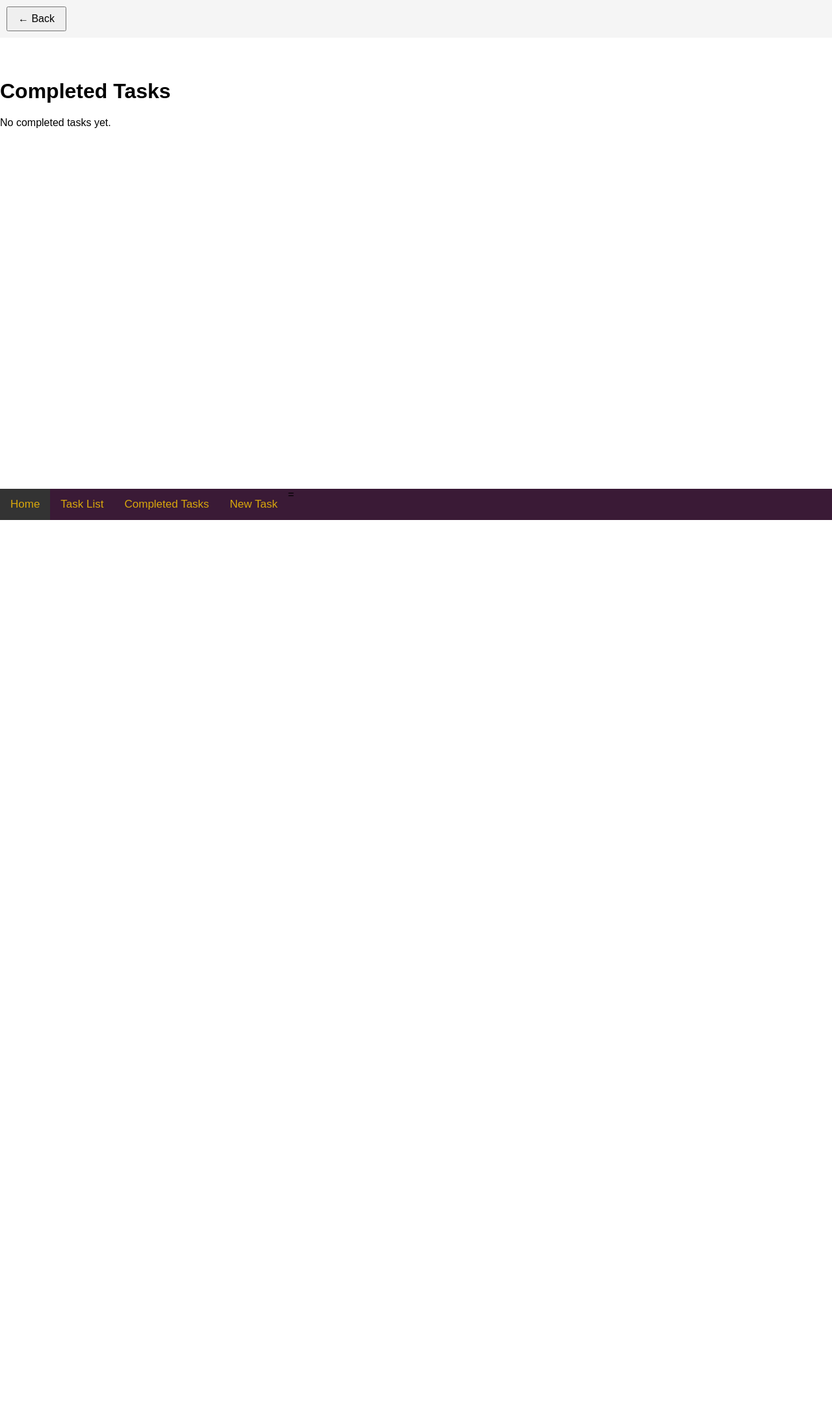
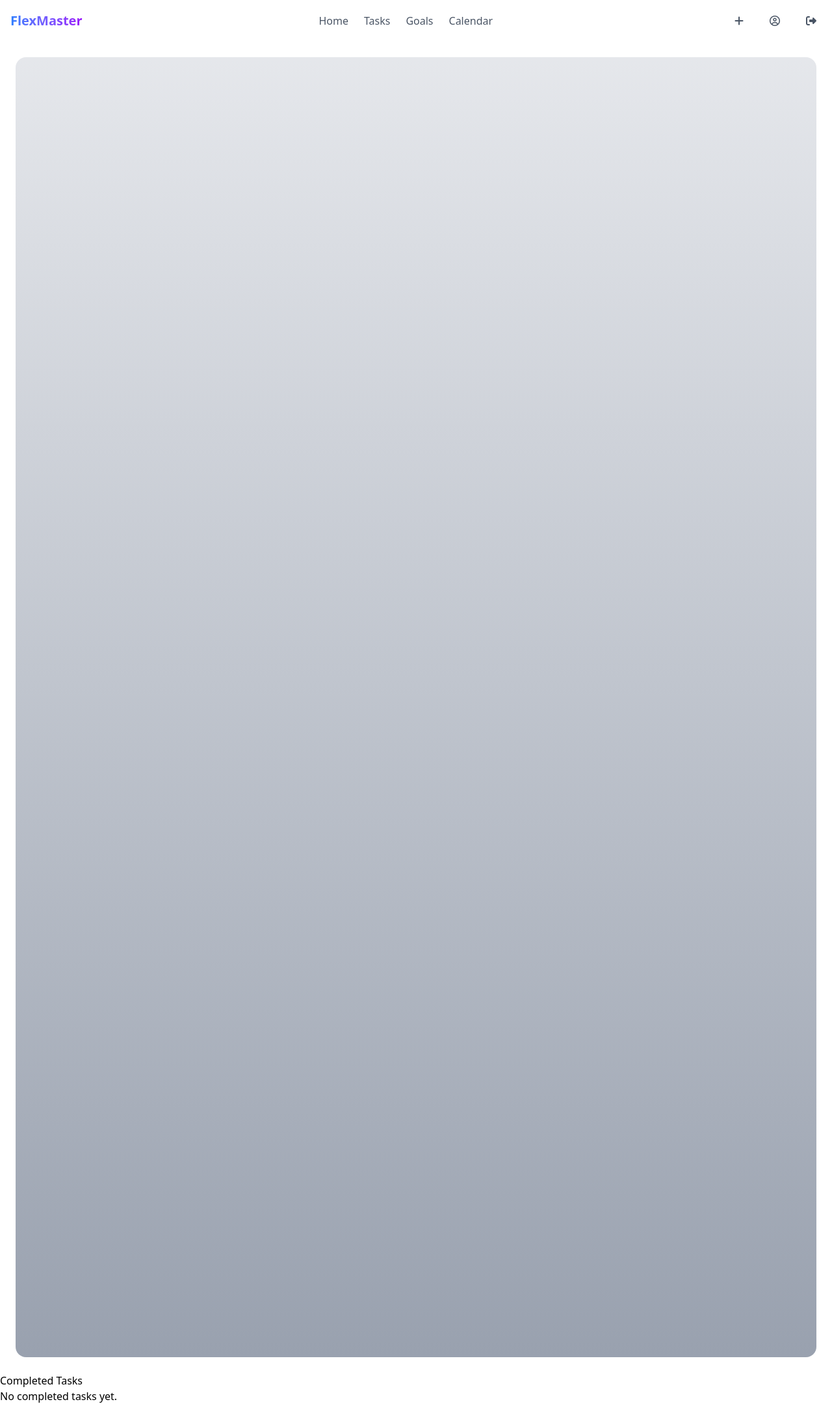
Before and after one commit to danielbkuti/NewSite, a Django app: page /tasks/completed/ in a window 1280 px wide. Shown: the whole page at 65% size. Before the commit the page ends 800 px from the top, so only its background shows below. Run offline with Django 4.2, Linux system fonts and the light colour scheme; the visitor is signed in with stand-in values (Sample User, id 1); data that the repository does not hold is empty; some libraries are stand-ins or nearby versions.

Commit message:
Edited Navigation Bar

```diff
--- a/backend/static/js/app.js
+++ b/backend/static/js/app.js
@@ -177,6 +177,28 @@ function renderBlank(){
 
     document.getElementById("toggleTest").onclick = renderLanding;
 }
+function toggleTasksMenu() {
+  const menu = document.getElementById("dropdown-tasks");
+  const btn = event.currentTarget;
+
+  menu.classList.toggle("hidden");
+  btn.classList.toggle("text-transparent");
+  btn.classList.toggle("bg-clip-text");
+  btn.classList.toggle("bg-gradient-to-r");
+  btn.classList.toggle("from-blue-500");
+  btn.classList.toggle("to-purple-600");
+}
+function toggleGoalsMenu() {
+  const menu = document.getElementById("dropdown-goals");
+  const btn = event.currentTarget;
+
+  menu.classList.toggle("hidden");
+  btn.classList.toggle("text-transparent");
+  btn.classList.toggle("bg-clip-text");
+  btn.classList.toggle("bg-gradient-to-r");
+  btn.classList.toggle("from-blue-500");
+  btn.classList.toggle("to-purple-600");
+}
 
 // Initial load
 // document.addEventListener("DOMContentLoaded", async () => {
--- a/backend/templates/frontend/index.html
+++ b/backend/templates/frontend/index.html
@@ -1,5 +1,4 @@
 <!-- templates/frontend/index.html -->
-{% load static %}
 <!DOCTYPE html>
 <html>
 <head>
@@ -54,7 +53,7 @@
 </nav>
 
   </div>
-  <script src="{% static 'js/app.js' %}"></script>
+  <script src="/static/js/app.js"></script>
 
   </body>
 </html>
--- a/backend/templates/navbar.html
+++ b/backend/templates/navbar.html
@@ -1,80 +1,165 @@
 <!DOCTYPE html>
-<html>
+<html lang="en">
 <head>
-<meta name="viewport" content="width=device-width, initial-scale=1">
-<style>
-body {
-  margin: 0;
-  font-family: Arial, Helvetica, sans-serif;
-}
-
-.navbar {
-  overflow: hidden;
-  background-color: #3a1a36;
-  position: fixed;
-  bottom: 0;
-  width: 100%;
-}
-
-.navbar a {
-  float: left;
-  display: block;
-  color: #d9a80c;
-  text-align: center;
-  padding: 14px 16px;
-  text-decoration: none;
-  font-size: 17px;
-}
-
-.navbar a:hover {
-  background: #f1f1f1;
-  color: black;
-}
-
-.navbar a.active {
-  background-color: #333;
-  color: #d9a80c;
-}
-
-.main {
-  padding: 16px;
-  margin-bottom: 30px;
-}
-</style>
+  <meta charset="UTF-8" />
+  <meta name="viewport" content="width=device-width, initial-scale=1.0" />
+    <script src="https://cdn.jsdelivr.net/npm/@tailwindcss/browser@4"></script>
+    <script src="https://kit.fontawesome.com/d1343b3c1c.js" crossorigin="anonymous"></script>
 </head>
 <body>
 
-<div style="padding: 10px; background-color: #f5f5f5; position: fixed; top: 0; width: 100%; z-index: 1000;">
-  <button onclick="history.back()" style="padding: 8px 16px; font-size: 16px; cursor: pointer;">← Back</button>
-</div>
+  <!-- Navbar -->
+  <nav id="navbar" class="fixed top-0 left-0 w-full z-50 transition-all duration-300 bg-transparent">
+    <div class="max-w-7xl mx-auto px-4">
+      <div class="flex justify-between h-16">
+        <!-- Logo -->
+        <div class="flex items-center">
+          <span class="text-xl font-bold bg-gradient-to-r from-blue-500 to-purple-600 bg-clip-text text-transparent">FlexMaster</span>
+        </div>
 
-<div class="main" style="margin-top: 60px;">
+        <!-- Desktop Menu -->
+        <div class="hidden md:flex items-center space-x-6">
+            <a href="#" class="text-gray-600 hover:bg-gradient-to-r hover:from-blue-500 hover:to-purple-600 hover:bg-clip-text hover:text-transparent transition duration-300">Home</a>
+            <div class="relative inline-block">
+                <!-- Trigger (looks like link) -->
+                <button onclick="toggleTasksMenu()"
+                        class="text-gray-600
+                 hover:bg-gradient-to-r
+                 hover:from-blue-500
+                 hover:to-purple-600
+                 hover:bg-clip-text
+                 hover:text-transparent
+                 transition duration-300">
+                    Tasks
+                </button>
+                <!-- Dropdown -->
+                <div id=down-tasks"
+                     class=""dropabsolute left-0 mt-2 w-40 bg-white shadow-lg rounded hidden z-50">
+                    <a href="/profile/" class="block px-4 py-2 text-gray-600 hover:bg-gray-100">Add New Task</a>
+                    <a href="/settings/" class="block px-4 py-2 text-gray-600 hover:bg-gray-100">View Upcoming Tasks</a>
+                    <a href="/logout/" class="block px-4 py-2 text-gray-600 hover:bg-gray-100">View Completed Tasks</a>
+                </div>
+            </div>
+            <div class="relative inline-block">
+                <!-- Trigger (looks like link) -->
+                <button onclick="toggleGoalsMenu()"
+                        class="text-gray-600
+                 hover:bg-gradient-to-r
+                 hover:from-blue-500
+                 hover:to-purple-600
+                 hover:bg-clip-text
+                 hover:text-transparent
+                 transition duration-300">
+                    Goals
+                </button>
+                <!-- Dropdown -->
+                <div id="dropdown-goals"
+                     class="absolute left-0 mt-2 w-40 bg-white shadow-lg rounded hidden z-50">
+                    <a href="/profile/" class="block px-4 py-2 text-gray-600 hover:bg-gray-100">Create a new Goal</a>
+                    <a href="/settings/" class="block px-4 py-2 text-gray-600 hover:bg-gray-100">View Goals</a>
+                    <a href="/logout/" class="block px-4 py-2 text-gray-600 hover:bg-gray-100">View Completed Goals</a>
+                </div>
+            </div>
+            <a href="#" class="text-gray-600 hover:bg-gradient-to-r hover:from-blue-500 hover:to-purple-600 hover:bg-clip-text hover:text-transparent transition duration-300">Calendar</a>
+        </div>
 
+          <div class="hidden md:flex items-center space-x-6">
+              <div class="relative group inline-block">
+
+                  <!-- Button -->
+                  <button onclick="goToSettings()"
+                          class="p-2 rounded hover:bg-gray-300 transition">
+                      <i class="fa-solid fa-plus
+                        text-gray-600
+                        group-hover:bg-gradient-to-r
+                        group-hover:from-blue-500
+                        group-hover:to-purple-600
+                        group-hover:bg-clip-text
+                        group-hover:text-transparent
+                        transition duration-200">
+                      </i>
+                  </button>
+
+                  <!-- Tooltip -->
+                  <span class="absolute top-full mb-2 left-1/2 -translate-x-1/2
+                     whitespace-nowrap
+                     bg-gray-800 text-white text-xs px-2 py-1 rounded
+                     opacity-0 group-hover:opacity-100
+                     transition duration-200 pointer-events-none">
+                Add new task
+                </span>
+
+              </div>
+              <div class="relative group inline-block">
+                  <button onclick="goToProfile()" class="group p-2 rounded hover:bg-gray-300 transition">
+                      <i class="fa-regular fa-circle-user
+                        text-gray-600
+                        group-hover:bg-gradient-to-r
+                        group-hover:from-blue-500
+                        group-hover:to-purple-600
+                        group-hover:bg-clip-text
+                        group-hover:text-transparent
+                        transition duration-200">
+                      </i>
+                  </button>
+                   <!-- Tooltip -->
+                  <span class="absolute top-full mb-2 left-1/2 -translate-x-1/2
+                     whitespace-nowrap
+                     bg-gray-800 text-white text-xs px-2 py-1 rounded
+                     opacity-0 group-hover:opacity-100
+                     transition duration-200 pointer-events-none">
+                Profile
+                </span>
+              </div>
+              <div class="relative group inline-block">
+                  <button onclick="logout()" class="group p-2 rounded hover:bg-gray-300 transition">
+                      <i class="fa-solid fa-right-from-bracket
+                        text-gray-600
+                        group-hover:bg-gradient-to-r
+                        group-hover:from-blue-500
+                        group-hover:to-purple-600
+                        group-hover:bg-clip-text
+                        group-hover:text-transparent
+                        transition duration-200"></i>
+                  </button>
+                   <!-- Tooltip -->
+                  <span class="absolute top-full mb-2 left-1/2 -translate-x-1/2
+                     whitespace-nowrap
+                     bg-gray-800 text-white text-xs px-2 py-1 rounded
+                     opacity-0 group-hover:opacity-100
+                     transition duration-200 pointer-events-none">
+                Log out
+                </span>
+              </div>
+        </div>
+
+        <!-- Mobile Menu Button -->
+        <div class="flex items-center md:hidden">
+          <button id="menu-btn" class="text-gray-600 focus:outline-none">
+            ☰
+          </button>
+        </div>
+      </div>
     </div>
 
+    <!-- Mobile Menu -->
+    <div id="mobile-menu" class="hidden md:hidden px-4 pb-4">
+      <a href="#" class="block py-2 text-gray-600">Home</a>
+      <a href="#" class="block py-2 text-gray-600">About</a>
+      <a href="#" class="block py-2 text-gray-600">Services</a>
+      <a href="#" class="block py-2 text-gray-600">Contact</a>
+    </div>
+  </nav>
 
-<div class="navbar">
-    <a href="/" class="active">Home</a>
-    <a href="/tasks">Task List</a>=
-    <a href="/tasks/completed/">Completed Tasks</a>
-    <a href="/tasks/create/">New Task</a>
-</div>
+  <!-- Page Content (to allow scrolling) -->
+  <!-- Spacer to prevent content being hidden under fixed navbar -->
+  <div class="h-16"></div>
+  <div class="p-6 space-y-6">
+    <div class="h-[2000px] bg-gradient-to-b from-gray-200 to-gray-400 rounded-2xl"></div>
+  </div>
 
-<script>
-  document.addEventListener("DOMContentLoaded", function () {
-    const links = document.querySelectorAll(".navbar a");
-
-    links.forEach(link => {
-      link.addEventListener("click", function () {
-        // Remove 'active' class from all links
-        links.forEach(l => l.classList.remove("active"));
-
-        // Add 'active' class to the clicked link
-        this.classList.add("active");
-      });
-    });
-  });
-</script>
+   <script src="/static/js/app.js">
+  </script>
 
 </body>
 </html>
```
